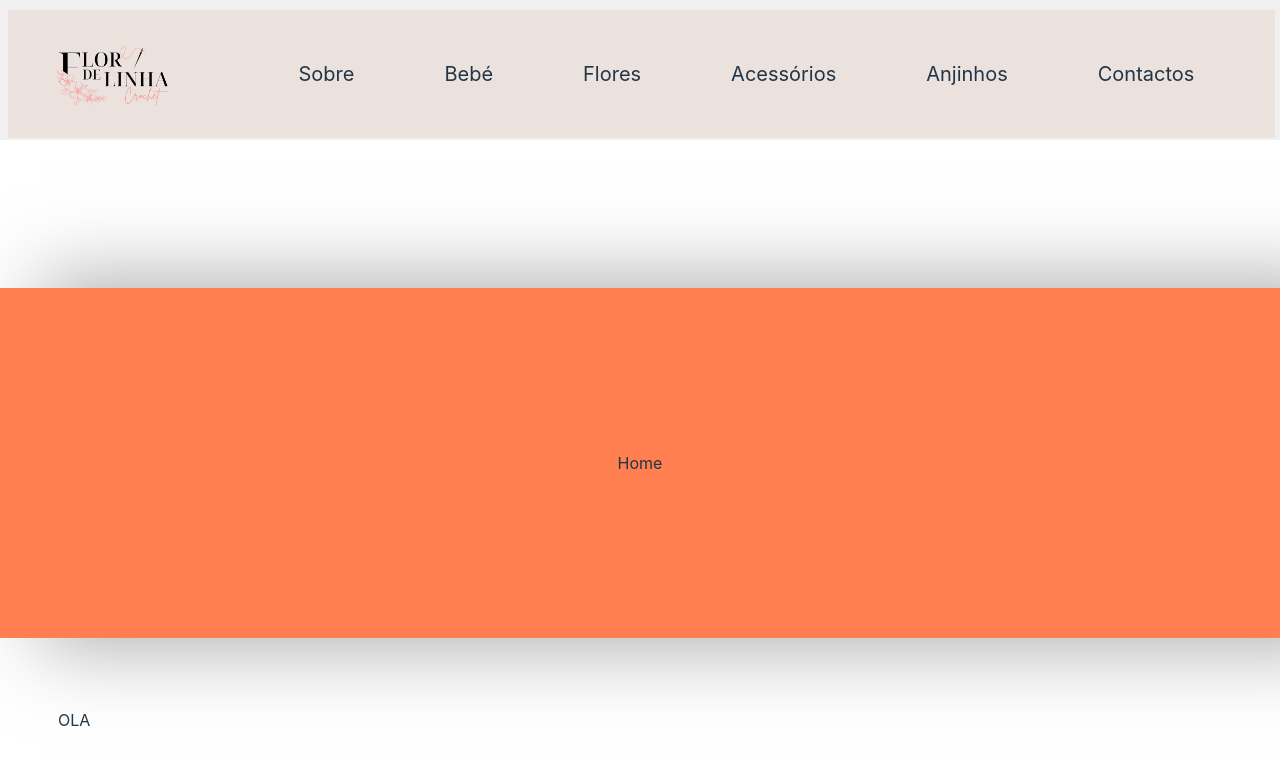
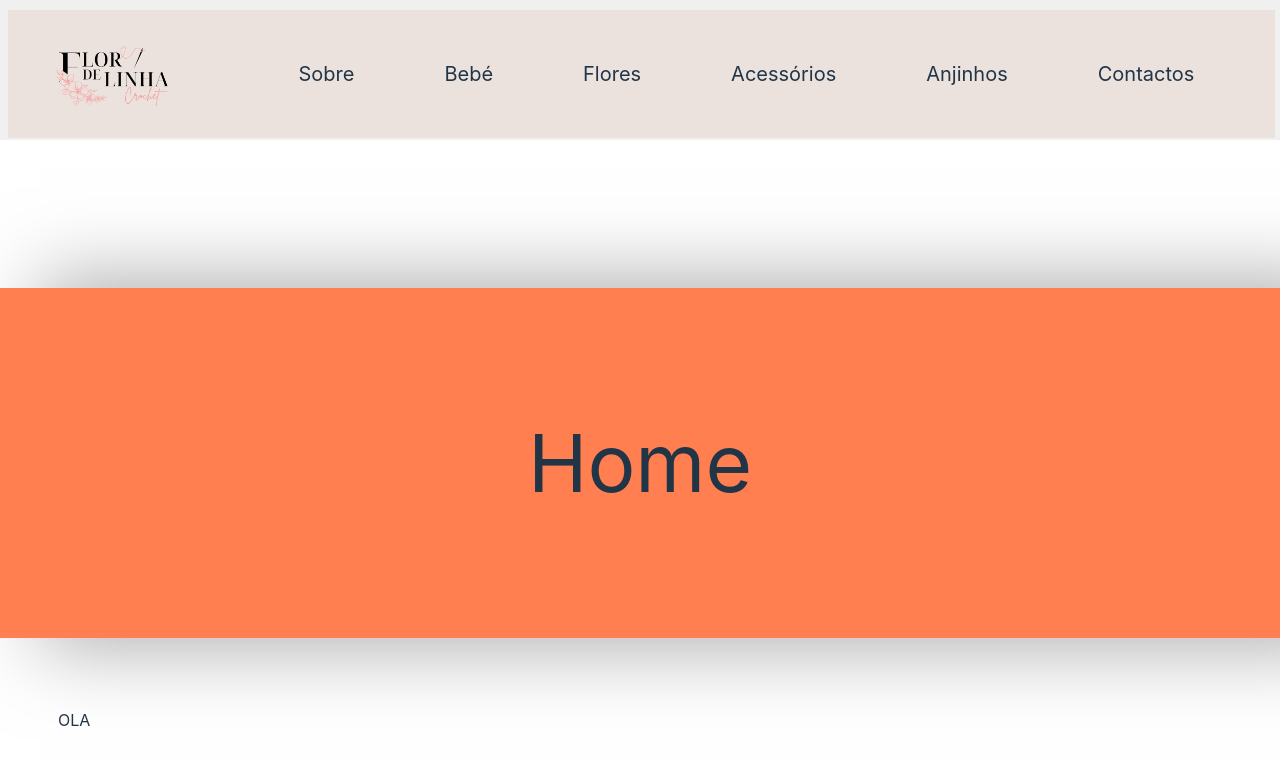
Before and after one commit to ozefreitas/flordelinha_website, a React (Vite) app: page / in a window 1280 px wide. Shown: the top 764 px of the page. Built offline with nearby package versions, Linux system fonts and the light colour scheme.

Commit message:
Added dynamic font size

```diff
--- a/src/App.tsx
+++ b/src/App.tsx
@@ -28,6 +28,7 @@ function App() {
   const [pageTitleHeight, setPageTitleHeight] = useState(350);
   const [lastPosition, setLastPosition] = useState(0);
   const [isSticky, setIsSticky] = useState(false);
+  const [pageTitleFontSize, setPageTitleFontSize] = useState(80);
   const subHeaderRef = useRef<HTMLDivElement>(null);
   const location = useLocation();
 
@@ -69,6 +70,7 @@ function App() {
     const scrollPosition = window.scrollY;
     if (scrollPosition >= 160 && !isSticky) {
       setPageTitleHeight(150);
+      setPageTitleFontSize(50);
       setLastPosition(160);
       setIsSticky(true);
     } else if (scrollPosition < 160 && isSticky) {
@@ -76,7 +78,9 @@ function App() {
     } else if (!isSticky) {
       console.log(scrollPosition);
       const newHeight = Math.max(150, 350 - scrollPosition * 2);
+      const newFontSize = Math.max(50, 80 - scrollPosition / 3.2);
       setPageTitleHeight(newHeight);
+      setPageTitleFontSize(newFontSize);
     }
   };
 
@@ -110,6 +114,7 @@ function App() {
       <PageTitle
         currentPage={currentPage}
         pageTitleHeight={pageTitleHeight}
+        pageTitleFontSize={pageTitleFontSize}
         isSticky={isSticky}
         lastPosition={lastPosition}
       ></PageTitle>
--- a/src/components/PageTitle/PageTitle.tsx
+++ b/src/components/PageTitle/PageTitle.tsx
@@ -14,6 +14,7 @@ interface PageTitleProps {
     contacts: boolean;
   };
   pageTitleHeight: number;
+  pageTitleFontSize: number;
   isSticky: boolean;
   lastPosition: number;
 }
@@ -21,6 +22,7 @@ interface PageTitleProps {
 export default function PageTitle({
   currentPage,
   pageTitleHeight,
+  pageTitleFontSize,
   isSticky,
   lastPosition,
 }: Readonly<PageTitleProps>) {
@@ -59,7 +61,8 @@ export default function PageTitle({
         height: `${pageTitleHeight}px`,
         position: isSticky ? "fixed" : "relative",
         marginTop: !isSticky ? "35dvh" : `${lastPosition}px`,
-        width: isSticky ? "100%" : ""
+        width: isSticky ? "100%" : "",
+        fontSize: `${pageTitleFontSize}px`,
       }}
     >
       {pageTitle}
```
